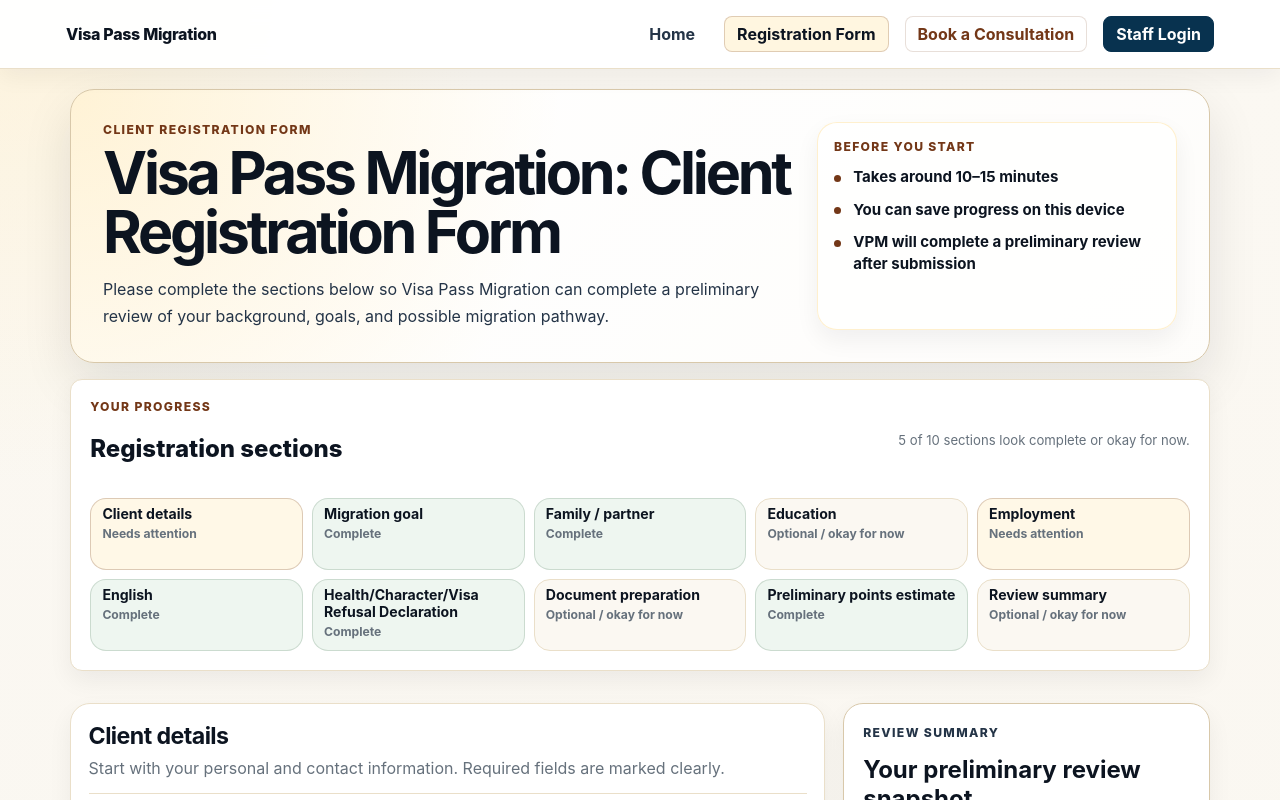
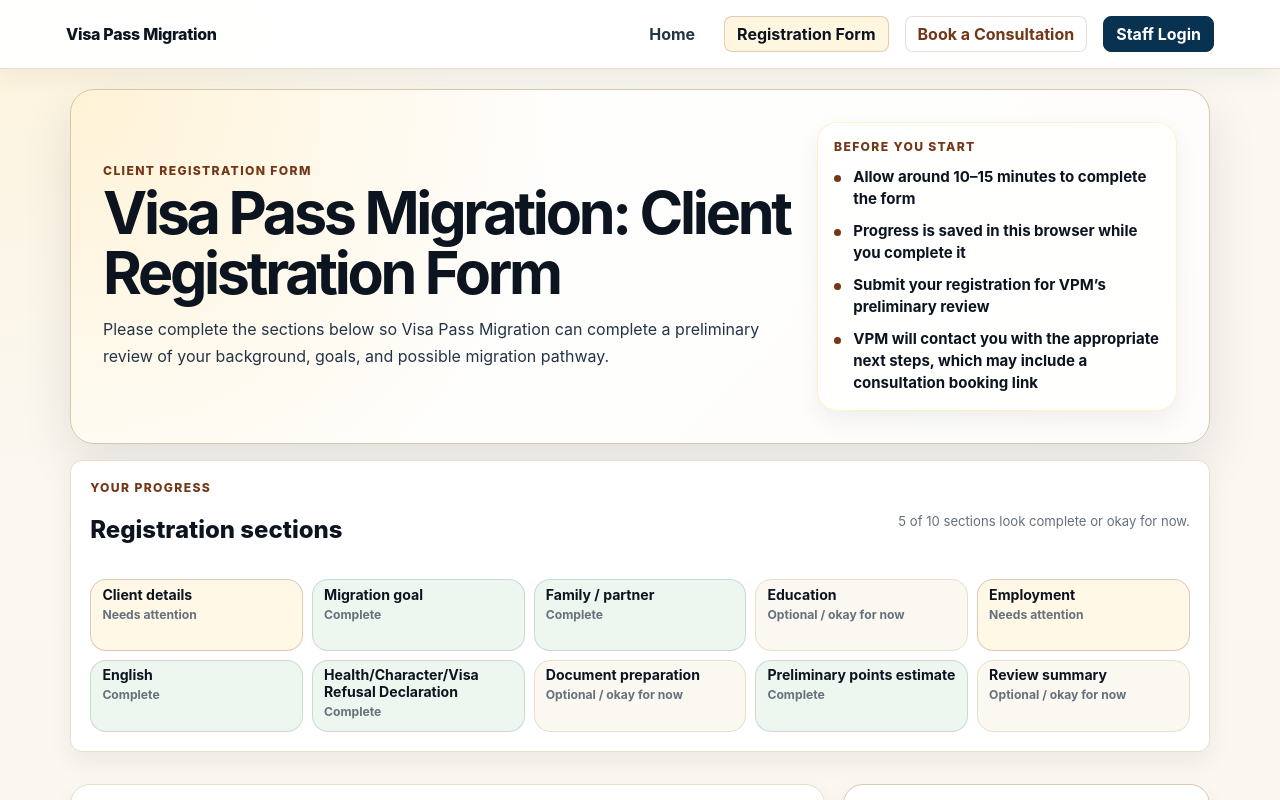
Before and after one commit to VisaPassMigration/VPM-online-enquiry-form, a Next.js app: page /intake in a window 1280 px wide. Shown: the top 800 px of the page. Built offline with nearby package versions, Linux system fonts and the light colour scheme.

Commit message:
Update intake before you start copy

```diff
--- a/src/app/intake/page.tsx
+++ b/src/app/intake/page.tsx
@@ -480,9 +480,10 @@ export default function IntakePage() {
           <div className="hero-support-card">
             <p className="eyebrow">Before you start</p>
             <ul className="hero-support-list">
-              <li>Takes around 10–15 minutes</li>
-              <li>You can save progress on this device</li>
-              <li>VPM will complete a preliminary review after submission</li>
+              <li>Allow around 10–15 minutes to complete the form</li>
+              <li>Progress is saved in this browser while you complete it</li>
+              <li>Submit your registration for VPM’s preliminary review</li>
+              <li>VPM will contact you with the appropriate next steps, which may include a consultation booking link</li>
             </ul>
           </div>
         </aside>
```
Also changed, not shown: 1 other file (tests, documents, lock files or other folders).
